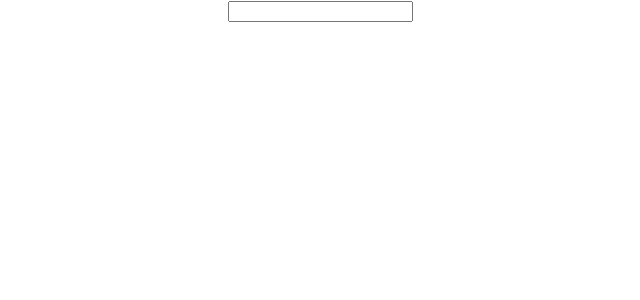
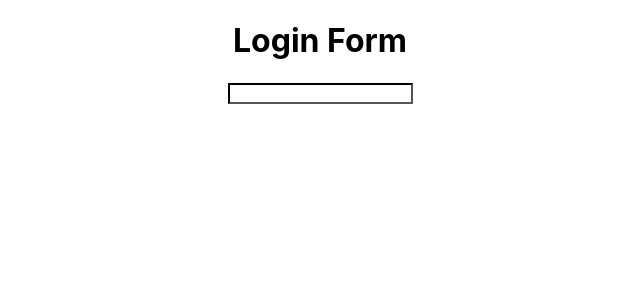
Before and after one commit to devrlora/React-Photo-App, a React (Create React App) app in the folder react-photoapp/: page /bookmarks in a window 1280 px wide. Shown: the top 300 px of the page, without its empty margins (320-960 px from the left). Built offline with nearby package versions, Linux system fonts and the light colour scheme.

Commit message:
add classname to input element, import css file

```diff
--- a/react-photoapp/src/components/Login.js
+++ b/react-photoapp/src/components/Login.js
@@ -1,9 +1,11 @@
 // Login path will lead to one of three user accounts
 import React, { Component } from 'react'
-import Navbar from './Navbar';
+// import Navbar from './Navbar';
+import '../components/Login.css'
 
 
-export class Login extends Component {
+
+class Login extends Component {
     constructor(props){
         super(props)
         this.state ={
@@ -12,14 +14,19 @@ export class Login extends Component {
         }
         this.handleChange=this.handleChange.bind(this);
     }
-    handleChange(e){
+    // function will target any input the user types in real time
+    // and render the page with each keystroke.
+
+    handleChange(evt){
 this.setState({userName: evt.target.value});
     }
     render() {
         return (
             <div>
+                <h1>Login Form</h1>
                 <form>
-                <input type='text'
+                <input className ='login-box'
+                    type='text'
                     value= {this.state.userName}
                     onChange={this.handleChange}
                 />
```
